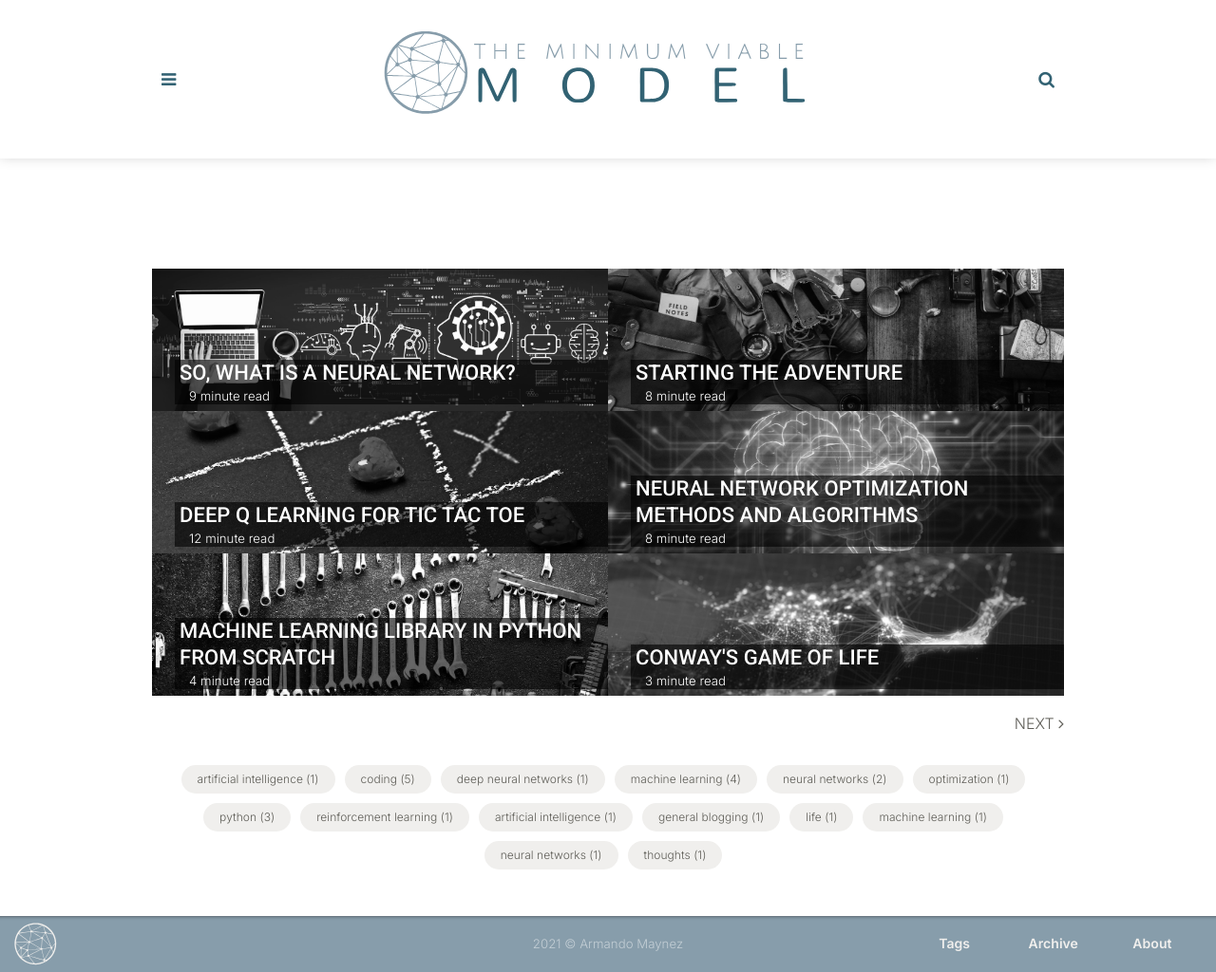
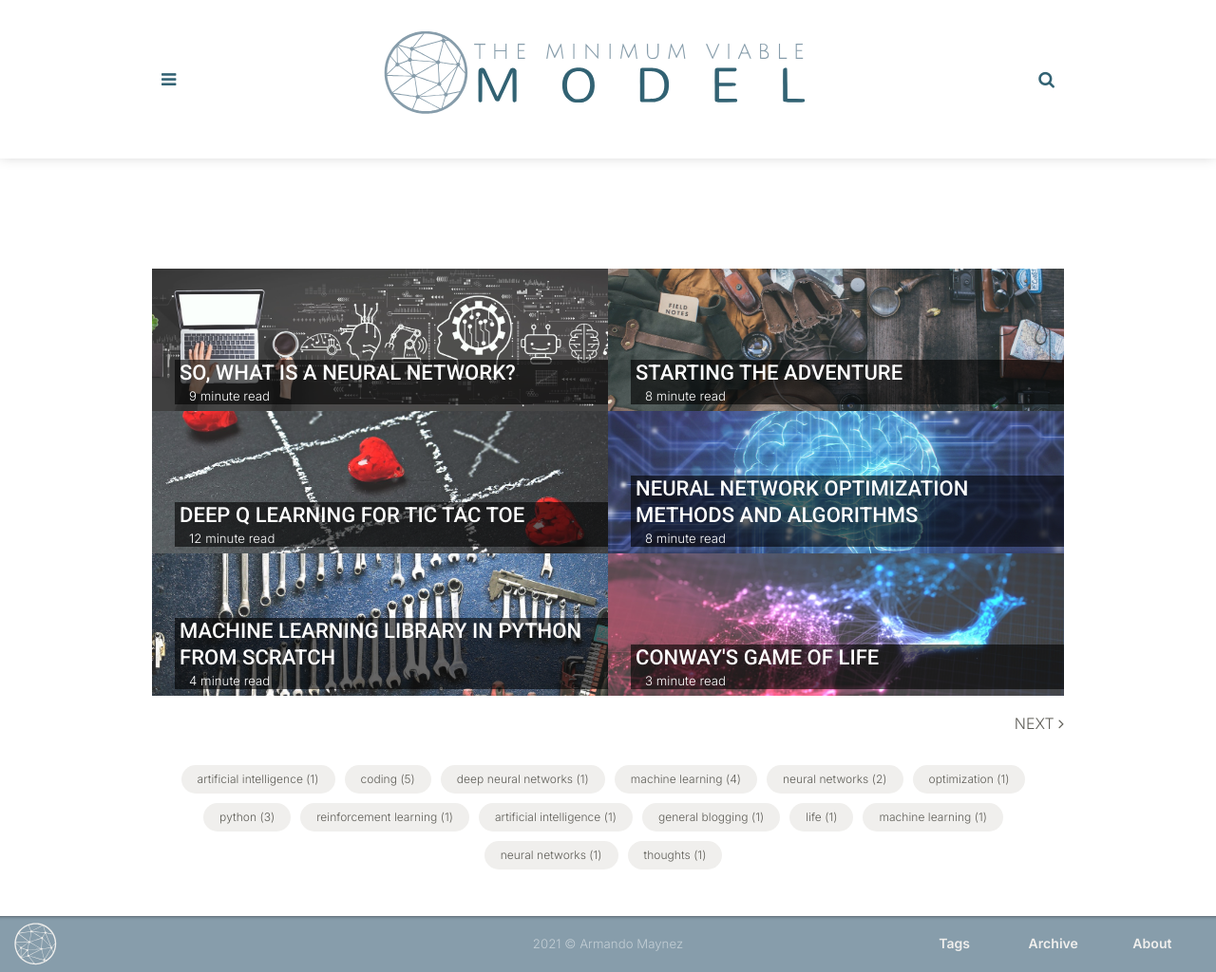
Before and after one commit to the-mvm/the-mvm.github.io, a Jekyll site: the page built from index.html, in a window 1280 px wide. Shown: the whole page at 95% size. Built offline with Jekyll 4.4.1, drawn with Linux system fonts in a browser that asks for light colours; the list of posts is cut into pages by our own code.

Commit message:
removed b&w for postcard and recent images

```diff
--- a/assets/css/main.css
+++ b/assets/css/main.css
@@ -747,8 +747,7 @@ svg.menu-icon-house {
   left: 0;
   right: 0;
   bottom: 0;
-  background: rgba(0, 0, 0, 1);
-  mix-blend-mode: color;
+  background: rgba(255,255,255,.15);
   -webkit-transition: all .5s;
   transition: all .5s;
 }
@@ -1406,7 +1405,6 @@ img + small, img + br + small {
   background-position: center;
   background-repeat: no-repeat;
 }
-
 .recent-item-img::after {
   content: "";
   display: block;
@@ -1415,8 +1413,7 @@ img + small, img + br + small {
   left: 0;
   right: 0;
   bottom: 0;
-  background: black;
-  mix-blend-mode: color;
+  background: rgba(255,255,255,.15);
   -webkit-transition: all .5s;
   transition: all .5s;
 }
```
